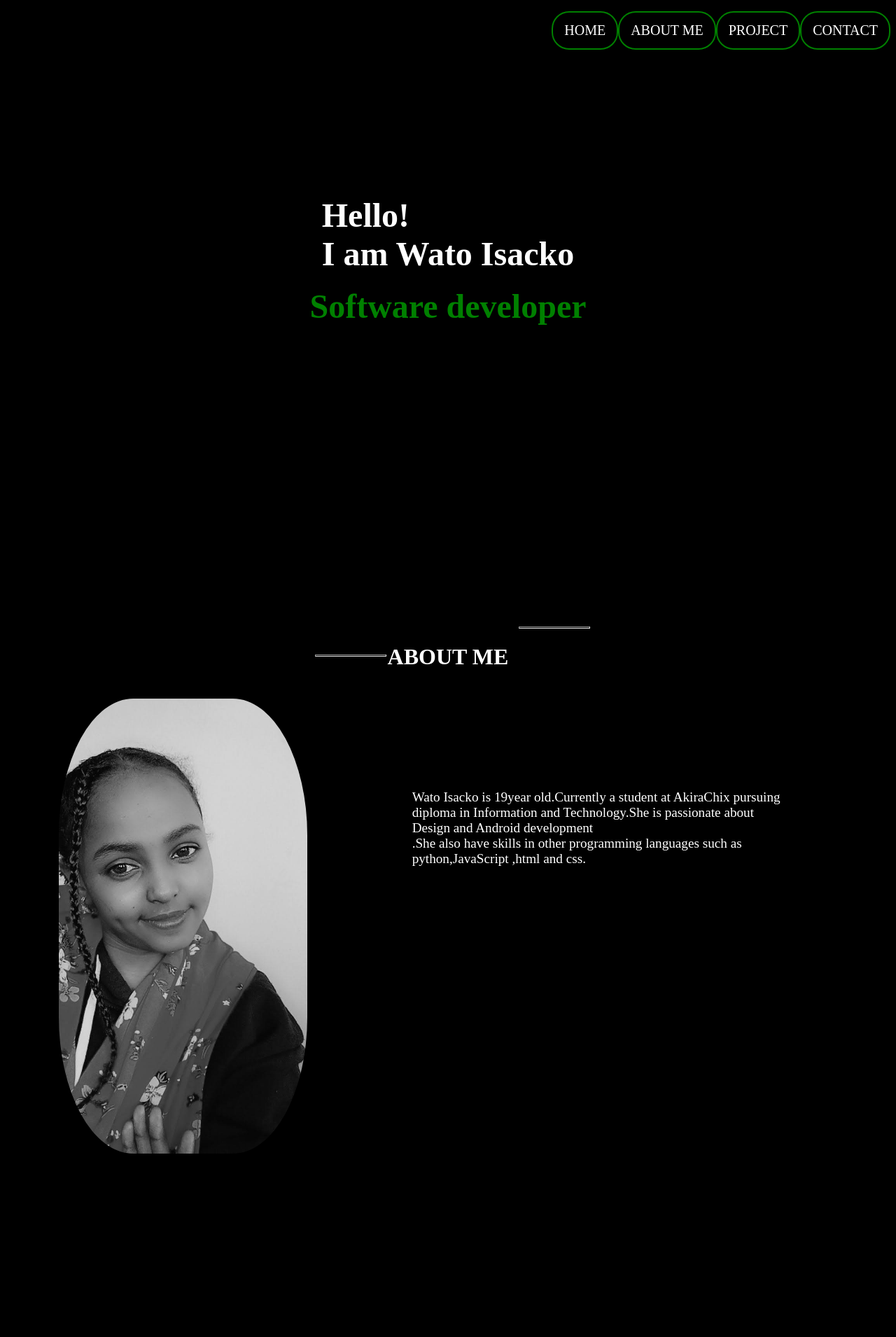
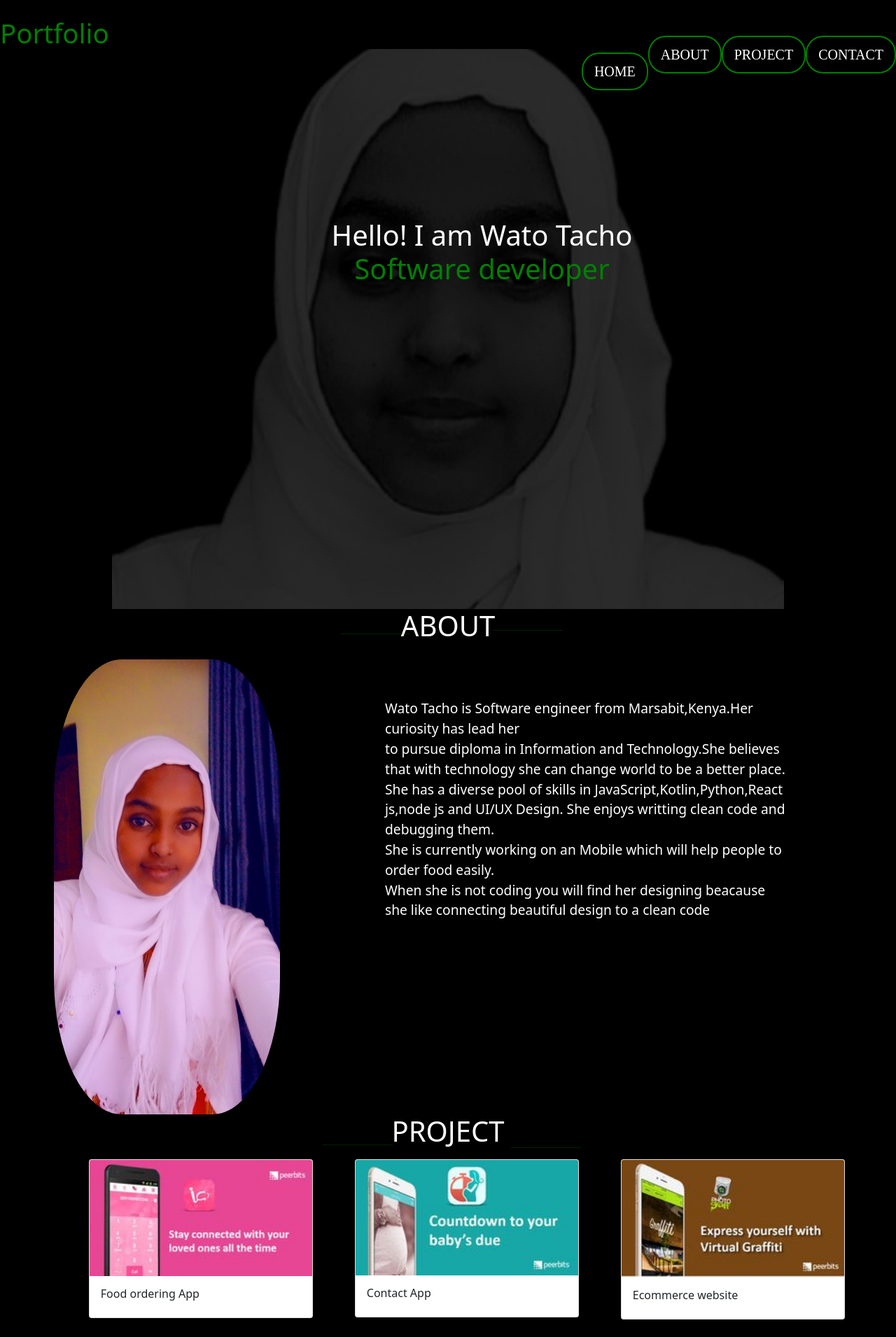
Before and after one commit to Watotacho/MY-PORTFOLIO, a plain HTML site: page index.html in a window 1280 px wide. Shown: the top 1910 px of the page at 70% size. Before the commit the page ends 1656 px from the top, so only its background shows below. Drawn offline with nearby package versions, Linux system fonts and the light colour scheme.

Commit message:
first commit

```diff
--- a/index.html
+++ b/index.html
@@ -4,42 +4,96 @@
     <meta charset="UTF-8">
     <meta http-equiv="X-UA-Compatible" content="IE=edge">
     <meta name="viewport" content="width=device-width, initial-scale=1.0">
-
+ <link rel="stylesheet" href="https://cdn.jsdelivr.net/npm/bootstrap@5.0.2/dist/css/bootstrap.min.css">
     <link rel="stylesheet" href="style.css">
     <title>My Portfolio</title>
 </head>
 <body>
 
-<div class="topnav">
-        <ul>
+     <ul class="nav">
            <li><a class="active" href="#contact">CONTACT</a></li>
              <li><a href="#project">PROJECT</a></li>
-           <li><a href="#aboutme">ABOUT ME</a></li>
+            <li><a href="#aboutme">ABOUT</a></li>
             <li><a href="#home">HOME</a></li>
       </ul>
+
+
+
+       <div class="logo">
+           <h1>Portfolio</h1>
       </div>
-   <section id ="home">
+      <section class ="home">
+
+      </section>
        <div class="main">
-        <h1 class="heading">Hello!<br>I am Wato Isacko</h1>
-        <h1 class="h">Software developer</h1>
+            <h1 class="heading">Hello! I am Wato Tacho<br>
+            <span id="title">Software developer</span></h1>
       </div>
-   </section>
+
      <div id="aboutme"></div>
+     <h1 class="AB">ABOUT</h1>
+       <hr class="line2">
+             </hr>
               <hr class="line1">
             </hr>
-   <hr class="line2">
-   </hr>
- <h1 class="AB">ABOUT ME</h1>
+   <div class="part1">
+   <img class="photo1" src="/Image/Isako2.jpg">
 
-   <div class="part1">
-   <img class="photo1" src="/Image/Isako.jpg">
 
-<p class="pa">Wato Isacko is 19year old.Currently
-a student at AkiraChix pursuing <br>
-diploma in Information and
-Technology.She is passionate about
-Design and Android development<br>.She also have skills in other programming languages such as
-python,JavaScript ,html and css.</p>
+<p class="pa">Wato Tacho is Software engineer from Marsabit,Kenya.Her curiosity has lead her<br>
+to pursue diploma in Information and Technology.She believes that with technology she can change world
+to be a better place.<br>She has a diverse pool of skills in JavaScript,Kotlin,Python,React js,node js and UI/UX Design.
+She enjoys writting clean code  and debugging them.<br>She is currently working on an Mobile which will help people to
+order food easily.<br>When she is not coding you will find her designing beacause she like connecting beautiful design to a
+clean code<br></p>
+
+
 </div>
+
+</div>
+
+<div id="project"></div>
+<h1 class="DC">PROJECT</h1>
+<hr class="line3"></hr>
+<hr class="line4"></hr>
+<div class="pro">
+<div class="container">
+        <div class="projects">
+            <div class="row">
+                <div class="col-md-4">
+                    <div class="card" style="width: 20rem;">
+                        <img id="one" class="card-img-top" src="Image/mobile.jpg">
+
+                        <div class="card-body">
+                            <h6 class="card-title">Food ordering App</h6>
+                        </div>
+                    </div>
+                    <br />
+                </div>
+                <div class="col-md-4">
+                    <div class="card" style="width: 20rem;">
+                        <img id="two" class="card-img-top" src="Image/grossy.jpg">
+                        <div class="card-body">
+                            <h6 class="card-title">Contact App</h6>
+
+                        </div>
+                    </div>
+                </div>
+                <br />
+                <div class="col-md-4">
+                    <div class="card" style="width: 20rem;">
+                        <img id="three" class="card-img-top"
+                            src="Image/App.jpg"/>
+                        <div class="card-body">
+                            <h6 class="card-title">Ecommerce website</h6>
+                        </div>
+                    </div>
+                </div>
+            </div>
+        </div>
+        <br />
+
+</div>
+
 </body>
 </html>
--- a/style.css
+++ b/style.css
@@ -1,90 +1,131 @@
 body{
-    /* margin: 0%;
-    padding: 0%; */
-    background-color:black;
+    /* margin: 0%; */
+    /* padding: 0%; */
+   background-color:black
+
+
+ }
+.nav{
+  margin-left: 65%;
+  display: inline;
+  top:8%;
 
 }
- ul {
+.nav ul a{
+  overflow: hidden;
+  float: right;
+  background-color: rgb(40, 197, 9);
+}
+.nav li {
+  float: right;
+  color:white;
+  text-align: center;
+  text-decoration: none;
+  font-size: 20px;
+  font-family: bold;
+  list-style: none;
+}
+ul {
     list-style-type: none;
     top: 100px;
     overflow: hidden;
-    position:sticky
+    position:sticky;
   }
   .line1{
     height: 1px;
     width: 100px;
-    margin-left: 35%;
-  }
+    margin-left: 38%;
+    margin-top:-1% ;
+    color: green;
+}
 .line2{
   height: 1px;
   width: 100px;
-  margin-left:58% ;
-  margin-top:-4% ;
+  margin-left:55% ;
+  margin-top:-2%;
+  color: green;
 }
-  .h{
-    color: green;
-    margin-top: -5%;
 
-
-
-
-  }
-  li {
+li {
     float: right;
 
   }
   li a {
-    display: block;
+
     color:white;
-    text-align: center;
     padding: 14px 16px;
     text-decoration: none;
     font-size: 20px;
     font-family: bold;
     border: 2px solid green;
     border-radius: 25px;
-    /* box-shadow:0 0 10px red ; */
-    /* transition: all.5s ease; */
 
-    /* box-shadow: 5px 10px #888888; */
+  }
+  .h{
+    color: green;
+    margin-top: -5%;
+  }
+  .logo h1{
+    color: green;
+    margin-bottom: 0%;
+    font-size: 3vw;
+    top:7%;
+
+  }
 
 
-  }
-/* ul li a :hover{
-  background-color: blue;
-  color:black;
-  box-shadow:0 0 10px red ;
-} */
+.home{
+  display: flex;
+  background-image:url("/Image/wato2.png") ;
+  background-repeat: no-repeat;
+  background-size: cover;
+  background-position: center;
+  /* width: 50%; */
 
+  /* background-color: rgb(12, 12, 12);
+  background-blend-mode: screen; */
+  height: 100vh;
+  min-height: 400px;
+  opacity: 20%;
+  background-size: 75%;
+  /* background-attachment: fixed; */
+  font-family: 'Roboto Slab', serif;
+}
 
-#home{
-  display: flex;
-  flex-direction: column;
-  height: 840px;
-  justify-content: center;
-  align-items: center;
-  color:white;
-  padding-right: -50%;
+.heading{
+  text-align: center;
+  color: white;
 }
-#home::before{
+ /* #home::before{
   content: "";
   position: absolute;
   top: 0;
   right: 0;
-  /* background: url('Snapchat-184099714_3.jpg'); */
-  height: 900px;
+   /* background: url('Snapchat-184099714_3.jpg'); */
+  /* height: 900px;
   width:100px;
   z-index: -1;
-  opacity: -8;
+  opacity: -8; */
+/* } */
+
+#title{
+  color: green;
+  top:35%;
 }
 .main{
-  display: flex;
-  flex-direction: column;
-  align-items: center;
-  position: absolute;
-  top: 30%;
-  font-size: 200%;
+  position:absolute;
+  top: 39%;
+  left: 37%;
+  justify-content: center;
+  font-size: 2.2vw;
+
+
 }
+.heading{
+  text-align: center;
+}
+
+/* section about*/
 .AB{
   text-align: center;
   color: white;
@@ -99,11 +140,39 @@ body{
   border-radius:30% ;
   margin-top:20px ;
   margin-left: 6%;
+
 }
 .pa{
-  top: 70px;
+  top: 100px;
   text-align: left;
   margin: 150px;
   font-size: larger;
   color: white;
+  margin-top:6% ;
 }
+.DC{
+  color: white;
+  text-align: center;
+  top: 30%;
+}
+.line3{
+  height: 1px;
+  width: 100px;
+  margin-left:36%;
+  margin-top:-1%;
+  color: green;
+}
+.line4{
+  height: 1px;
+  width: 100px;
+  margin-left:57%;
+  margin-top:-1%;
+  color: green;
+}
+.pro{
+  margin-left: 7%;
+  top:100% ;
+}
+.container{
+  padding-bottom: 90%;
+}
```
Also changed, not shown: Image/App.jpg (added), Image/IMG-20210719-WA0010 (1).jpg (added), Image/Isako2.jpg (renamed from Image/Snapchat-372616239 (1).jpg), Image/gross.jpeg (added), Image/grossy.jpg (added), Image/mobile.jpg (added), Image/wato2.png (added). Lines whose indentation alone changed are shown as unchanged.
